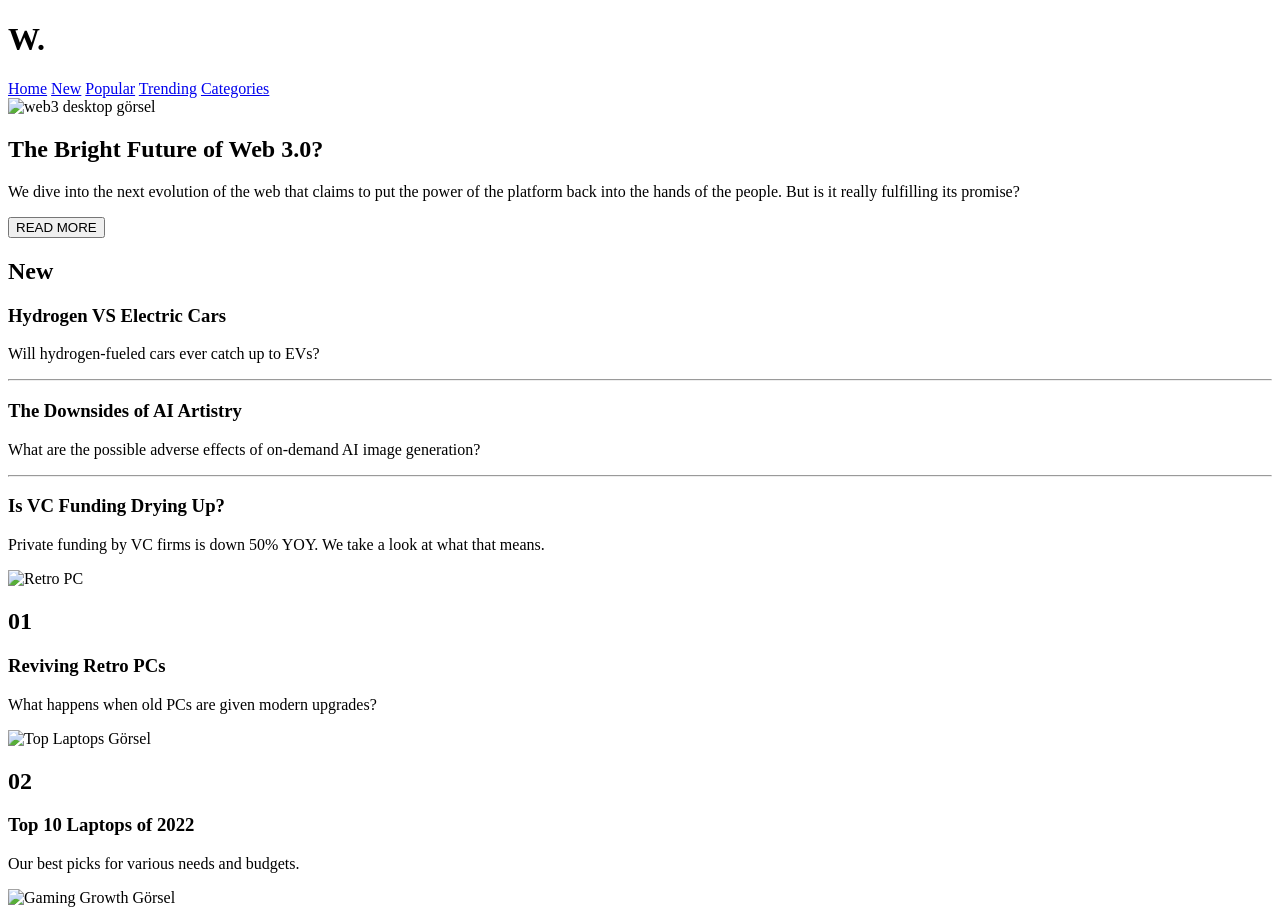
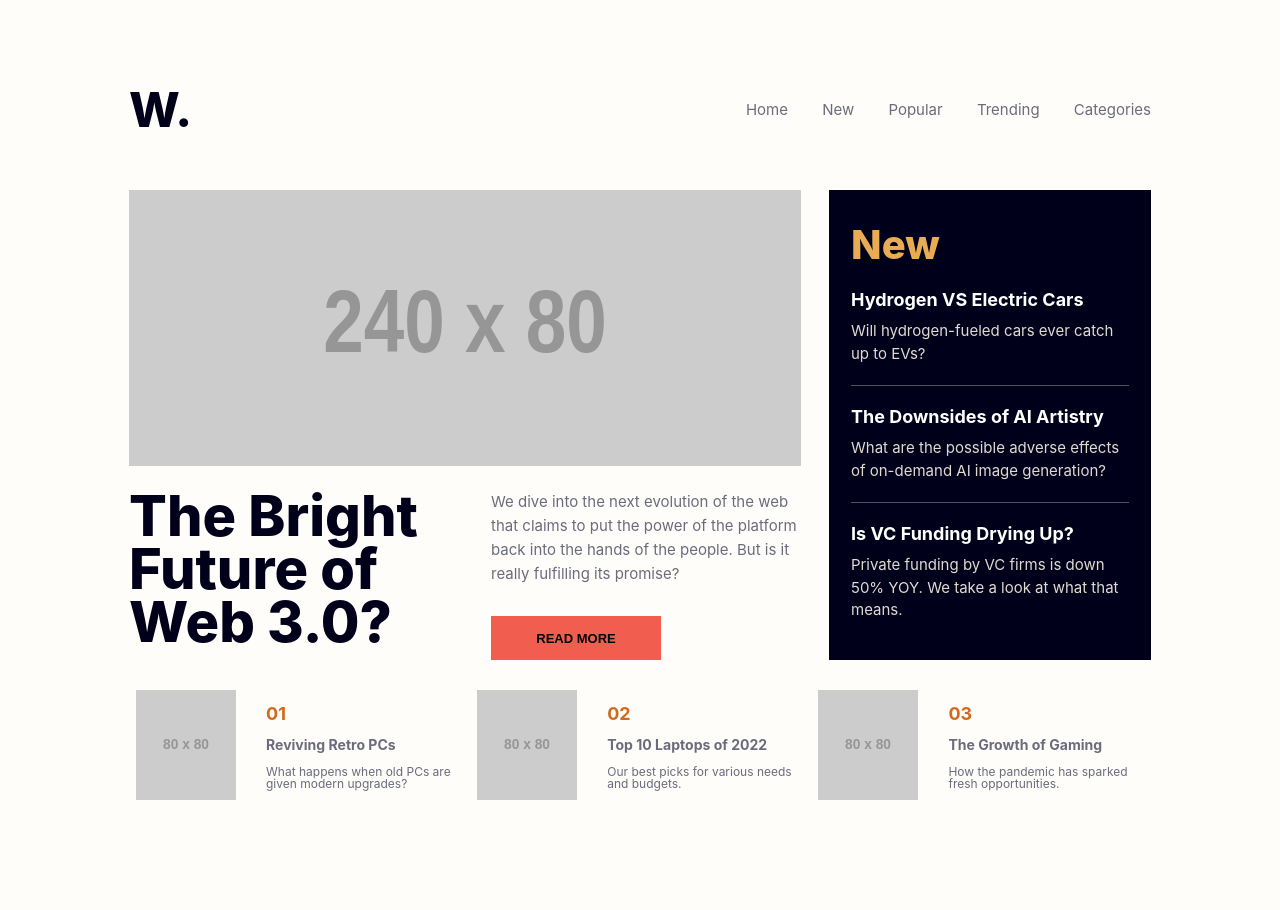
Before and after one commit to YsnKayaa/newshomepage_tasar-m-, a plain HTML site: page index.html in a window 1280 px wide. Shown: the top 910 px of the page. After the commit the page ends 804 px from the top, so only its background shows below. Drawn offline with Linux system fonts and the light colour scheme; placeholder pictures from the web are drawn by us.

Commit message:
CSS dosyası oluşturuldu

```diff
--- a/assests/css/style.css
+++ b/assests/css/style.css
@@ -0,0 +1,172 @@
+body {
+    margin: 0;
+    background-color: hsl(36, 100%, 99%);
+    font-family: "Inter", sans-serif;
+    font-size: 15px;
+    color: hsl(233, 8%, 45%);
+}
+
+.page {
+    width: 1022px;
+    margin: 0 auto;
+    padding-top: 80px;
+}
+
+/* HEADER (float kullandığımız için yüksekliği elle veriyoruz) */
+header {
+    height: 60px;
+}
+
+.logo {
+    float: left;
+    margin: 0;
+    font-size: 48px;
+    font-weight: 800;
+    line-height: 60px;
+    color: hsl(240, 100%, 5%);
+}
+
+.links {
+    float: right;
+    line-height: 60px;
+}
+
+.links a {
+    margin-left: 30px;
+    text-decoration: none;
+    color: hsl(233, 8%, 45%);
+}
+
+/* ALT BÖLÜM: sol içerik + sidebar */
+main {
+    height: 470px;
+    margin-top: 50px;
+}
+
+.main-feed {
+    float: left;
+    width: 672px;
+    height: 470px;
+}
+
+.hero {
+    display: block;
+    width: 672px;
+    height: 276px;
+}
+
+.headline {
+    float: left;
+    width: 340px;
+    margin: 24px 0 0 0;
+    font-size: 56px;
+    font-weight: 800;
+    line-height: 0.95;
+    color: hsl(240, 100%, 5%);
+}
+
+.intro {
+    float: right;
+    width: 310px;
+    margin-top: 24px;
+}
+
+.intro p {
+    margin: 0 0 30px 0;
+    line-height: 1.6;
+}
+
+.intro button {
+    display: block;
+    width: 170px;
+    height: 44px;
+    border: none;
+    background-color: hsl(5, 85%, 63%);
+    font-weight: 800;
+    font-size: 13px;
+}
+
+/* SIDEBAR: 278 + 22 + 22 = 322px genişlik, 410 + 30 + 30 = 470px yükseklik */
+.sidebar {
+    float: right;
+    width: 278px;
+    height: 410px;
+    padding: 30px 22px;
+    background-color: hsl(240, 100%, 5%);
+}
+
+.sidebar-title {
+    margin: 0 0 20px 0;
+    font-size: 40px;
+    font-weight: 800;
+    color: hsl(35, 77%, 62%);
+}
+
+.sidebar h3 {
+    margin: 0 0 10px 0;
+    font-size: 18px;
+    color: white;
+}
+
+.sidebar p {
+    margin: 0;
+    line-height: 1.5;
+    color: hsl(36, 20%, 85%);
+}
+
+.sidebar hr {
+    margin: 20px 0;
+    border: none;
+    border-top: 1px solid hsl(233, 8%, 35%);
+}
+
+.part-1 {
+    display: inline-block;
+    margin: 30px 0 0 7px;
+}
+
+.part-1 div {
+    float: right;
+    margin-left: 30px;
+    line-height: 1.0;
+    font-size: 12px;
+    width: 200px;
+}
+
+.part-1 h2 {
+    color: chocolate;
+}
+
+.part-2 {
+    display: inline-block;
+    margin: 30px 0 0 7px;
+}
+
+.part-2 div {
+    float: right;
+    margin-left: 30px;
+    line-height: 1.0;
+    font-size: 12px;
+    width: 200px;
+}
+
+.part-2 h2 {
+    color: chocolate;
+}
+
+.part-3 {
+    display: inline-block;
+    margin: 30px 0 0 7px;
+}
+
+.part-3 div {
+    float: right;
+    margin-left: 30px;
+    line-height: 1.0;
+    font-size: 12px;
+    width: 200px;
+}
+
+.part-3 h2 {
+    color: chocolate;
+}
--- a/index.html
+++ b/index.html
@@ -4,6 +4,7 @@
     <meta charset="UTF-8">
     <meta name="viewport" content="width=device-width, initial-scale=1.0">
     <title>News Homepage Tasarımı</title>
+    <link rel="preconnect" href="https://fonts.googleapis.com">
     <link rel="stylesheet" href="assests/css/style.css">
 </head>
 <body>
@@ -22,7 +23,7 @@
 
         <main>
             <div class="main-feed">
-                <img class="hero" src="assets/image/image-web-3-desktop.jpg" alt="web3 desktop görsel">
+                <img class="hero" src="https://placehold.co/240x80/png" alt="web3 desktop görsel">
 
                 <h2 class="headline">The Bright Future of Web 3.0?</h2>
 
@@ -49,7 +50,7 @@
 
             <div class="top-articles">
                 <div class="part-1">
-                    <img src="assets/image/image-retro-pcs.jpg" alt="Retro PC" width="100" height="110">
+                    <img src="https://placehold.co/80x80/png" alt="Retro PC" width="100" height="110">
                     <div>
                         <h2>01</h2>
                         <h3>Reviving Retro PCs</h3>
@@ -58,7 +59,7 @@
                 </div>
 
                 <div class="part-2">
-                    <img src="assets/image/image-top-laptops.jpg" alt="Top Laptops Görsel" width="100" height="110">
+                    <img src="https://placehold.co/80x80/png" alt="Top Laptops Görsel" width="100" height="110">
                     <div>
                         <h2>02</h2>
                         <h3>Top 10 Laptops of 2022</h3>
@@ -67,7 +68,7 @@
                 </div>
 
                 <div class="part-3">
-                    <img src="assets/image/image-gaming-growth.jpg" alt="Gaming Growth Görsel" width="100" height="110">
+                    <img src="https://placehold.co/80x80/png" alt="Gaming Growth Görsel" width="100" height="110">
                     <div>
                         <h2>03</h2>
                         <h3>The Growth of Gaming</h3>
```
Also changed, not shown: css.txt, İmg/Ekran görüntüsü 2026-10-06 174300.png (added).
